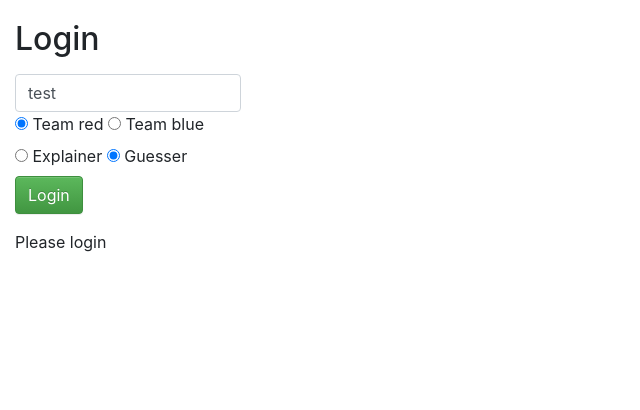
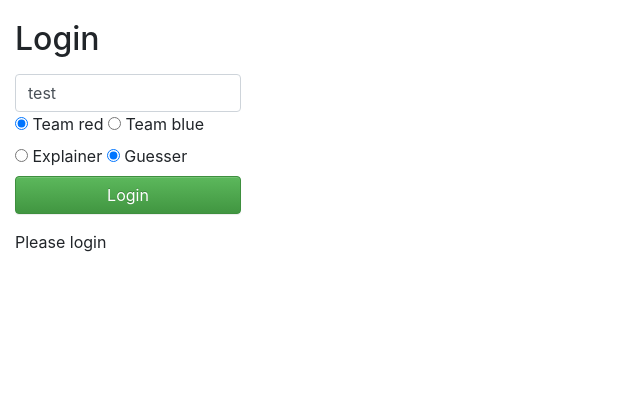
Before and after one commit to dieret/codenames, a Flask app: page / in a window 1280 px wide. Shown: the top 410 px of the page, without its empty margins (0-640 px from the left). Run offline with Flask 2, Linux system fonts and the light colour scheme; some libraries are stand-ins or nearby versions.

Commit message:
Use btn-block

```diff
--- a/templates/session.html
+++ b/templates/session.html
@@ -218,14 +218,14 @@
             <label for="radio_role_guesser"> Guesser</label>
           </fieldset>
 
-          <button id="login_button" type="submit" class="btn btn-success">Login</button>
+          <button id="login_button" type="submit" class="btn btn-success btn-block">Login</button>
         </div>
       </form>
       <div id="login_message">Please login</div>
     </div>
 
     <div id="game_control_div" class="container game_control"  style="display: none;">
-      <button id="restart_button"  class="btn btn-danger" onclick="restartGame()">Restart game</button>
+      <button id="restart_button"  class="btn btn-danger btn-block" onclick="restartGame()">Restart game</button>
     </div>
 
     <div id="team_info_container" class="container" style="height:20%; overflow-x: auto">
```
